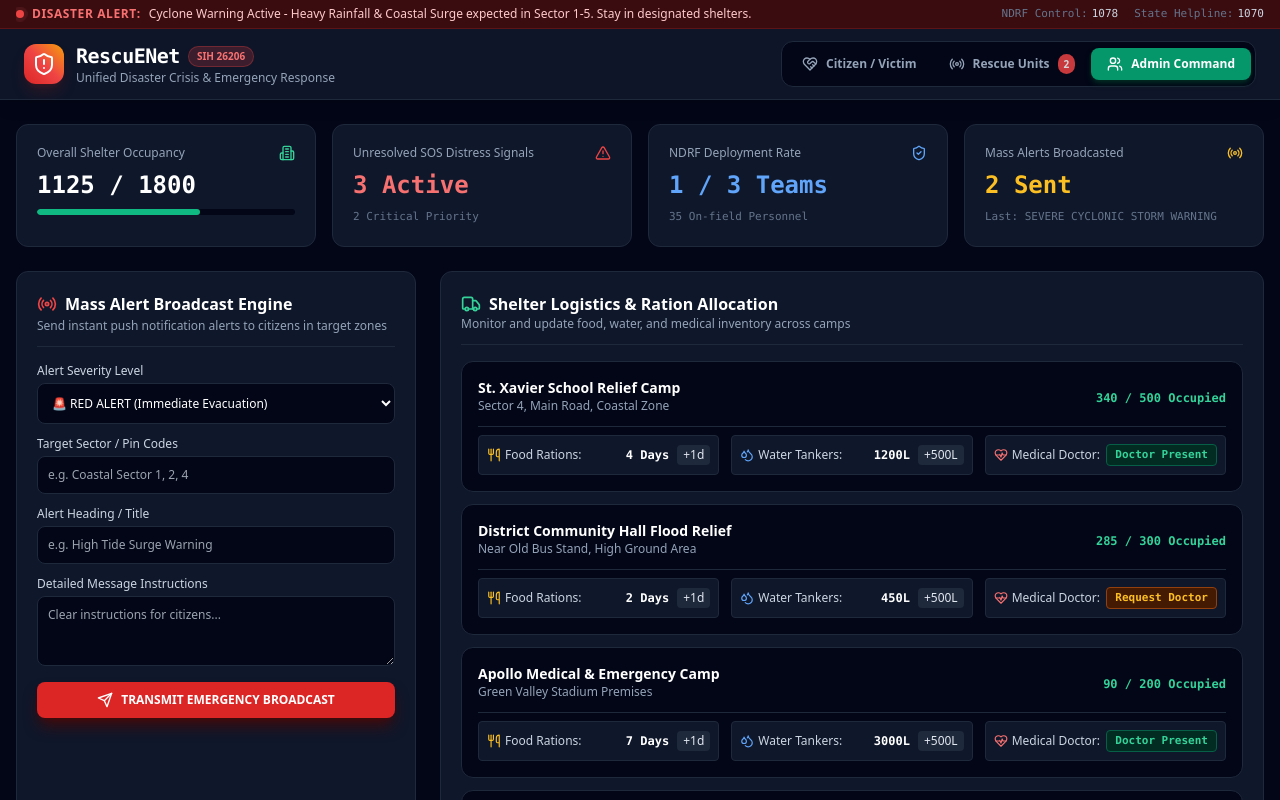
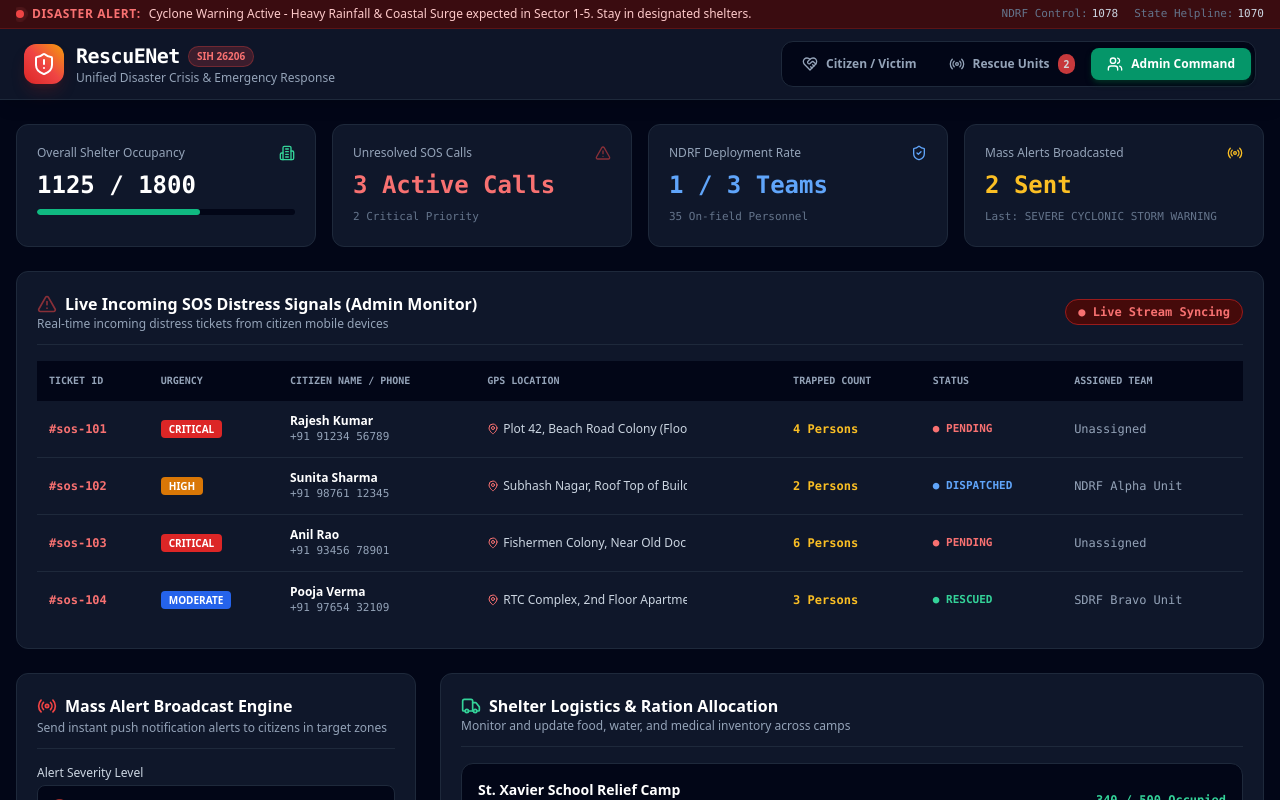
Before and after one commit to mohith0705/rescuenet-sih26206, a React (Vite) app: page / in a window 1280 px wide. Both pictures are taken after a click on the button "Admin Command". Shown: the top 800 px of the page. Built offline with nearby package versions, Linux system fonts and the light colour scheme.

Commit message:
Add Live Incoming SOS Distress Table to Admin Command Console

```diff
--- a/src/components/AdminDashboard.jsx
+++ b/src/components/AdminDashboard.jsx
@@ -1,7 +1,7 @@
 import React, { useState } from 'react';
 import {
   Building2, Users, AlertTriangle, ShieldCheck, Send, Radio,
-  PackageCheck, Truck, Droplets, Utensils, HeartPulse, Activity, Plus
+  PackageCheck, Truck, Droplets, Utensils, HeartPulse, Activity, Plus, MapPin, Clock
 } from 'lucide-react';
 
 export default function AdminDashboard({
@@ -59,11 +59,11 @@ export default function AdminDashboard({
 
         <div className="bg-slate-900 p-5 rounded-xl border border-slate-800 space-y-2">
           <div className="flex justify-between items-center text-xs text-slate-400">
-            <span>Unresolved SOS Distress Signals</span>
-            <AlertTriangle className="w-4 h-4 text-red-500" />
+            <span>Unresolved SOS Calls</span>
+            <AlertTriangle className="w-4 h-4 text-red-500 animate-pulse" />
           </div>
           <div className="text-2xl font-extrabold text-red-400 font-mono">
-            {activeSosCount} Active
+            {activeSosCount} Active Calls
           </div>
           <div className="text-[11px] text-slate-500 font-mono">
             {sosRequests.filter(s => s.urgency === 'CRITICAL').length} Critical Priority
@@ -94,6 +94,71 @@ export default function AdminDashboard({
           <div className="text-[11px] text-slate-500 font-mono">
             Last: {broadcasts[0]?.title || 'None'}
           </div>
+        </div>
+      </div>
+
+      {/* NEW: LIVE SOS INCIDENT COMMAND TABLE */}
+      <div className="bg-slate-900 p-5 rounded-xl border border-slate-800 space-y-4">
+        <div className="flex items-center justify-between border-b border-slate-800 pb-3">
+          <div>
+            <h3 className="font-bold text-white text-base flex items-center gap-2">
+              <AlertTriangle className="w-5 h-5 text-red-500 animate-pulse" /> Live Incoming SOS Distress Signals (Admin Monitor)
+            </h3>
+            <p className="text-xs text-slate-400">Real-time incoming distress tickets from citizen mobile devices</p>
+          </div>
+          <span className="text-xs bg-red-950 text-red-400 border border-red-800 px-3 py-1 rounded-full font-mono font-bold">
+            ● Live Stream Syncing
+          </span>
+        </div>
+
+        <div className="overflow-x-auto">
+          <table className="w-full text-left text-xs">
+            <thead className="bg-slate-950 text-slate-400 font-mono uppercase text-[10px]">
+              <tr>
+                <th className="p-3">Ticket ID</th>
+                <th className="p-3">Urgency</th>
+                <th className="p-3">Citizen Name / Phone</th>
+                <th className="p-3">GPS Location</th>
+                <th className="p-3">Trapped Count</th>
+                <th className="p-3">Status</th>
+                <th className="p-3">Assigned Team</th>
+              </tr>
+            </thead>
+            <tbody className="divide-y divide-slate-800 text-slate-200">
+              {sosRequests.map(sos => (
+                <tr key={sos.id} className="hover:bg-slate-850/60 transition">
+                  <td className="p-3 font-mono font-bold text-red-400">#{sos.id}</td>
+                  <td className="p-3">
+                    <span className={`text-[10px] font-bold px-2 py-0.5 rounded text-white ${
+                      sos.urgency === 'CRITICAL' ? 'bg-red-600' : (sos.urgency === 'HIGH' ? 'bg-amber-600' : 'bg-blue-600')
+                    }`}>
+                      {sos.urgency}
+                    </span>
+                  </td>
+                  <td className="p-3">
+                    <div className="font-bold text-white">{sos.name}</div>
+                    <div className="text-[11px] text-slate-400 font-mono">{sos.phone}</div>
+                  </td>
+                  <td className="p-3">
+                    <div className="flex items-center gap-1 text-slate-300 max-w-[200px] truncate">
+                      <MapPin className="w-3 h-3 text-red-400 shrink-0" /> {sos.location}
+                    </div>
+                  </td>
+                  <td className="p-3 font-mono font-bold text-amber-400">{sos.peopleCount} Persons</td>
+                  <td className="p-3">
+                    <span className={`font-mono font-semibold text-[11px] ${
+                      sos.status === 'PENDING' ? 'text-red-400' : (sos.status === 'DISPATCHED' ? 'text-blue-400' : 'text-emerald-400')
+                    }`}>
+                      ● {sos.status}
+                    </span>
+                  </td>
+                  <td className="p-3 font-mono text-slate-400">
+                    {sos.assignedTeam || 'Unassigned'}
+                  </td>
+                </tr>
+              ))}
+            </tbody>
+          </table>
         </div>
       </div>
 
```
